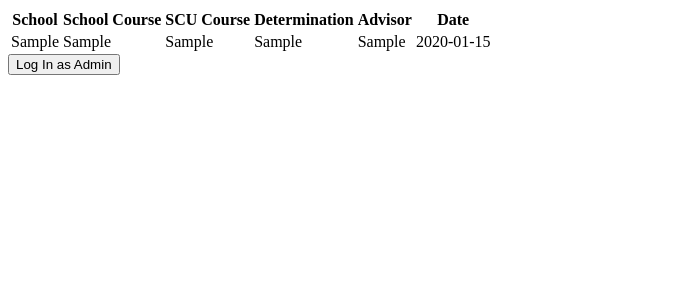
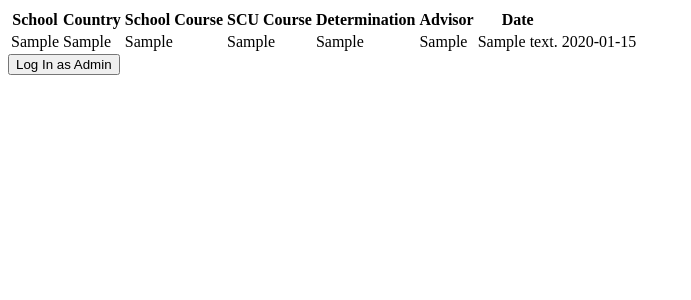
Before and after one commit to SarekSJ/COEN174, a Flask app: page /table in a window 1280 px wide. Shown: the top 300 px of the page, without its empty margins (0-691 px from the left). Run offline with Flask 2, Linux system fonts and the light colour scheme; tables that the repository leaves empty hold one stand-in row (values such as "Sample post").

Commit message:
Add country and description to table

```diff
--- a/templates/table.html
+++ b/templates/table.html
@@ -8,6 +8,7 @@
     <table>
         <tr>
             <th>School</th>
+            <th>Country</th>
             <th>School Course</th>
             <th>SCU Course</th>
             <th>Determination</th>
@@ -17,10 +18,12 @@
         {% for row in items %}
         <tr>
               <td>{{ row.school }}</td>
+              <td>{{ row.country}}</td>
               <td>{{ row.school_course }}</td>
               <td>{{ row.scu_course}}</td>
               <td>{{ row.determination }}</td>
               <td>{{ row.advisor}}</td>
+              <td>{{ row.description }}</td>
               <td>{{ row.date }}  </td>
 	      {% if isLoggedIn and row.advisor == session['username'] %}
 
```
